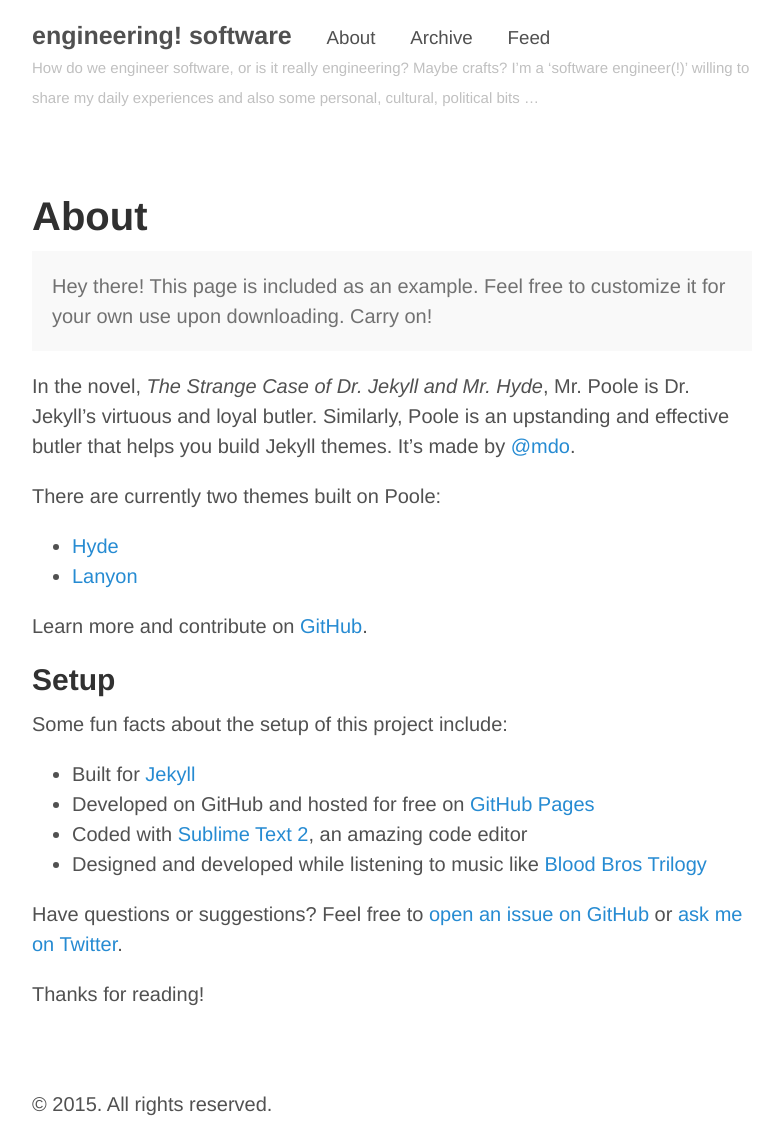
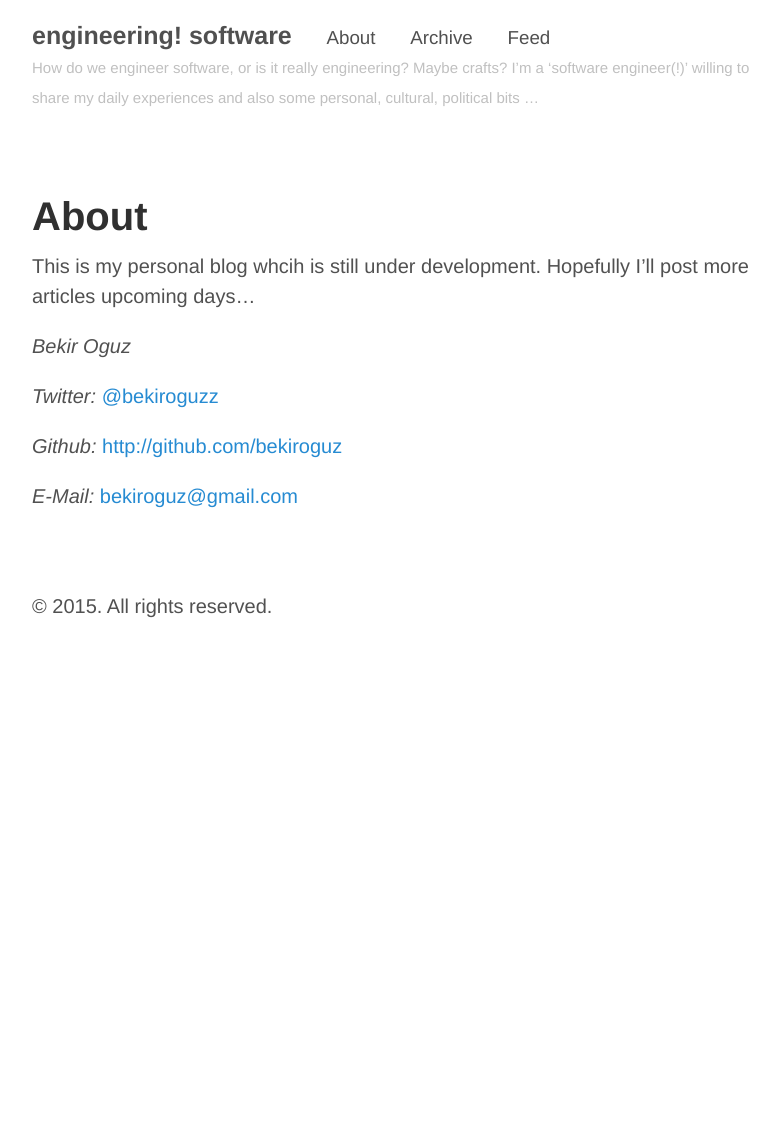
Before and after one commit to bekiroguz/bekiroguz.github.io, a Jekyll site: the page built from about.md, in a window 1280 px wide. Shown: the whole page, without its empty margins (248-1028 px from the left). Built offline with Jekyll 4.4.1, drawn with Linux system fonts in a browser that asks for light colours; Markdown is read by kramdown in place of the engine named in the settings; after the commit the page ends 900 px from its top, so only the background shows below that.

Commit message:
Update about.md

```diff
--- a/about.md
+++ b/about.md
@@ -3,28 +3,12 @@ layout: page
 title: About
 ---
 
-<p class="message">
-  Hey there! This page is included as an example. Feel free to customize it for your own use upon downloading. Carry on!
-</p>
+This is my personal blog whcih is still under development. Hopefully I'll post more articles upcoming days...
 
-In the novel, *The Strange Case of Dr. Jekyll and Mr. Hyde*, Mr. Poole is Dr. Jekyll's virtuous and loyal butler. Similarly, Poole is an upstanding and effective butler that helps you build Jekyll themes. It's made by [@mdo](https://twitter.com/mdo).
+*Bekir Oguz*
 
-There are currently two themes built on Poole:
+*Twitter:* [@bekiroguzz](http://twitter.com/bekiroguzz)
 
-* [Hyde](http://hyde.getpoole.com)
-* [Lanyon](http://lanyon.getpoole.com)
+*Github:* [http://github.com/bekiroguz](http://github.com/bekiroguz)
 
-Learn more and contribute on [GitHub](https://github.com/poole).
-
-## Setup
-
-Some fun facts about the setup of this project include:
-
-* Built for [Jekyll](http://jekyllrb.com)
-* Developed on GitHub and hosted for free on [GitHub Pages](https://pages.github.com)
-* Coded with [Sublime Text 2](http://sublimetext.com), an amazing code editor
-* Designed and developed while listening to music like [Blood Bros Trilogy](https://soundcloud.com/maddecent/sets/blood-bros-series)
-
-Have questions or suggestions? Feel free to [open an issue on GitHub](https://github.com/poole/poole/issues/new) or [ask me on Twitter](https://twitter.com/mdo).
-
-Thanks for reading!
+*E-Mail:* [bekiroguz@gmail.com](mailto:bekiroguz@gmail.com)
```
